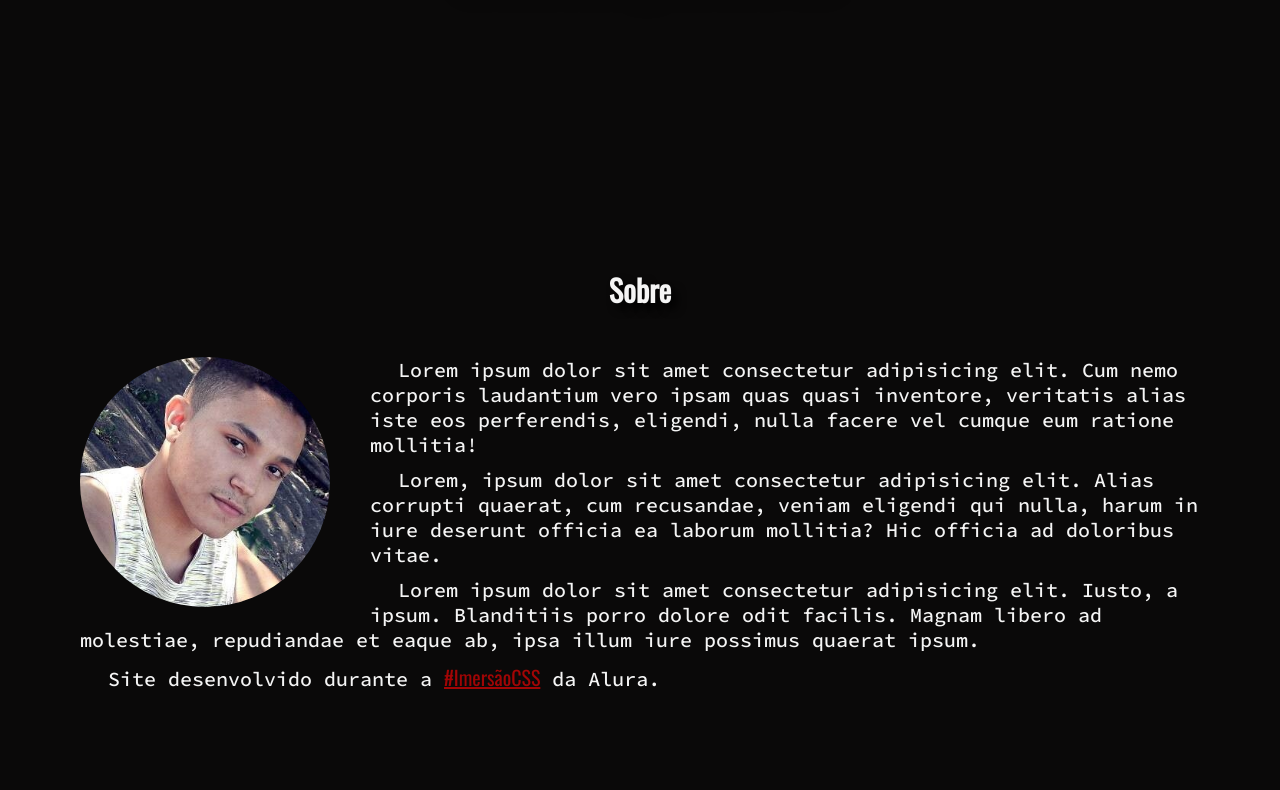
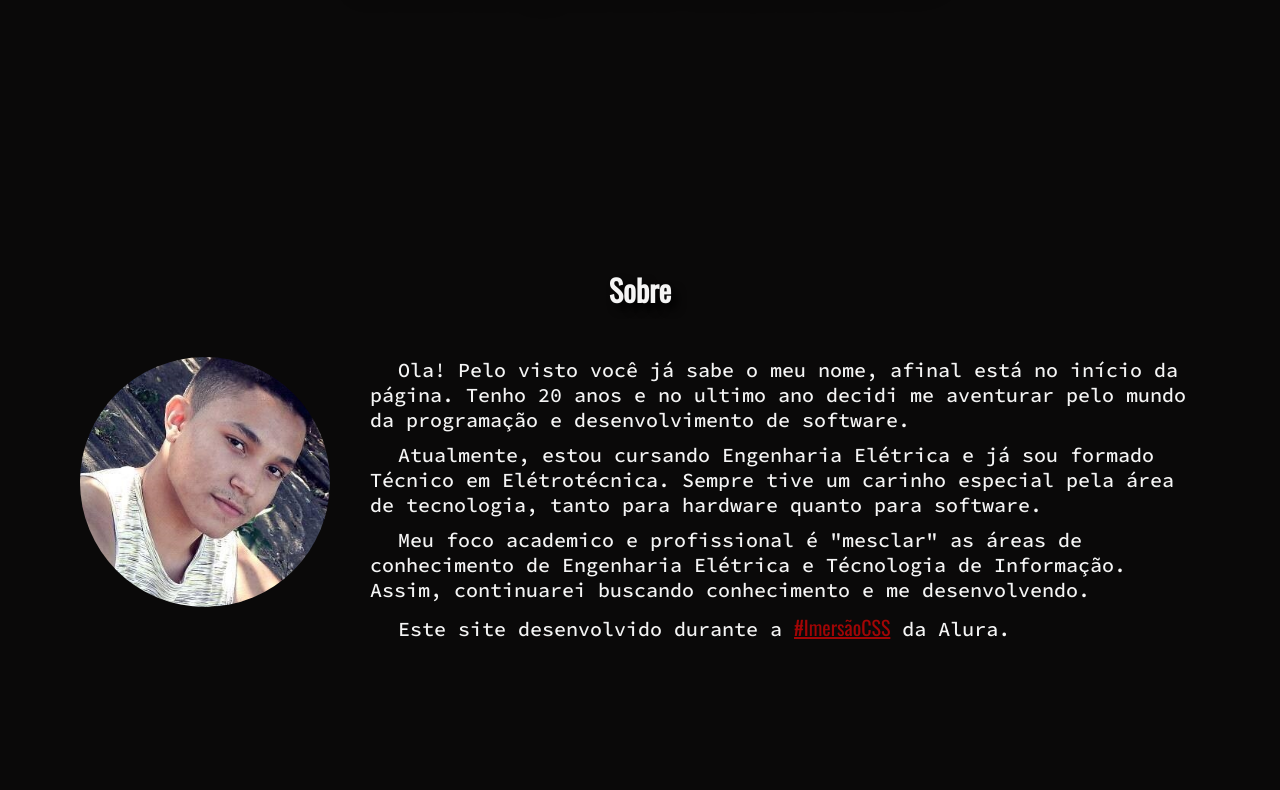
Before and after one commit to phscosta/site-portifolio-alpha-2, a plain HTML site: page index.html in a window 1280 px wide. Shown: the part 573-1363 px from the top of the page. Drawn offline with nearby package versions, Linux system fonts and the light colour scheme.

Commit message:
Add files via upload

```diff
--- a/index.html
+++ b/index.html
@@ -23,7 +23,7 @@
               <img class="img-logo" src="./img/Logo-6.png">
             </figure>
             <h1 class="site-title">Pedro Henrique Siqueira da Costa</h1>
-            <h2 class="site-subtitle">Estudante de Engenharia Elétrica</h2>
+            <h2 class="site-subtitle">Estudante de Engenharia Elétrica e Desenvolvedor Jr</h2>
         </div>
     </header>
     <section class="sobre container" id="sobre">
@@ -33,22 +33,22 @@
         </figure>
 
         <p>
-          Lorem ipsum dolor sit amet consectetur adipisicing elit. Cum nemo corporis laudantium vero ipsam quas quasi inventore,
-          veritatis alias iste eos perferendis, eligendi, nulla facere vel cumque eum ratione mollitia!
+          Ola! Pelo visto você já sabe o meu nome, afinal está no início da página. Tenho 20 anos e no ultimo ano decidi me aventurar
+          pelo mundo da programação e desenvolvimento de software.
         </p>
 
         <p>
-          Lorem, ipsum dolor sit amet consectetur adipisicing elit. Alias corrupti quaerat, cum recusandae, veniam eligendi qui nulla,
-           harum in iure deserunt officia ea laborum mollitia? Hic officia ad doloribus vitae.
+          Atualmente, estou cursando Engenharia Elétrica e já sou formado Técnico em Elétrotécnica. Sempre tive um carinho especial
+          pela área de tecnologia, tanto para hardware quanto para software.
         </p>
 
         <p>
-          Lorem ipsum dolor sit amet consectetur adipisicing elit. Iusto, a ipsum. Blanditiis porro dolore odit facilis.
-          Magnam libero ad molestiae, repudiandae et eaque ab, ipsa illum iure possimus quaerat ipsum.
+          Meu foco academico e profissional é "mesclar" as áreas de conhecimento de Engenharia Elétrica e Técnologia de Informação. Assim,
+          continuarei buscando conhecimento e me desenvolvendo.
         </p>
 
         <p>
-          Site desenvolvido durante a <a href="https://www.alura.com.br/imersao-css">#ImersãoCSS</a> da Alura.
+           Este site desenvolvido durante a <a href="https://www.alura.com.br/imersao-css">#ImersãoCSS</a> da Alura.
         </p>
 
     </section>
@@ -58,9 +58,9 @@
       <div class="grid">
           <figure>
             <a target="_blank" href="https://www.google.com.br">
-              <img class="img-portfolio" src="./img/autocad.png" alt="AutoCAD">
-              <figcaption>AutoCAD</figcaption>
+              <img class="img-portfolio" src="./img/powerbi.png" alt="PowerBI">
             </a>
+            <figcaption>PowerBI</figcaption>
           </figure>
           <figure>
             <img class="img-portfolio" src="./img/arduino.png" alt="Arduino">
```
Also changed, not shown: img/576504_e385_2.jpg (added), img/powerbi.png (added).
